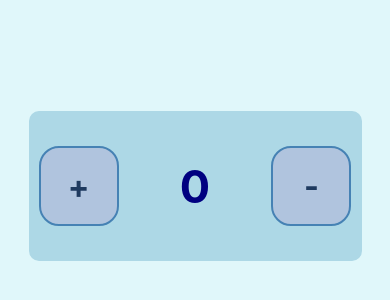
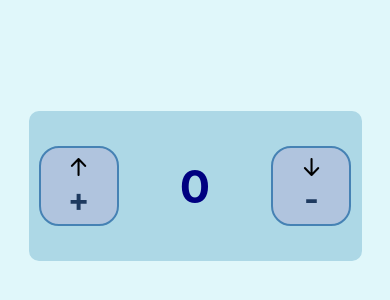
Before and after one commit to Ar-ee-ba/to-do-app, a React Native app: screen / in a window 390 px wide. Shown: the part 236-536 px from the top of the page. Built offline with nearby package versions, Linux system fonts and the light colour scheme.

Commit message:
feature:Counter

```diff
--- a/src/components/button.js
+++ b/src/components/button.js
@@ -1,9 +1,10 @@
 import { TouchableOpacity, Text, StyleSheet } from "react-native";
 import React from "react";
 
-export default function Button({ onPress, title }) {
+export default function Button({ onPress, title, btnIcon }) {
   return (
     <TouchableOpacity onPress={onPress} style={styles.buttonCon}>
+      {btnIcon}
       <Text style={styles.buttonText}>{title}</Text>
     </TouchableOpacity>
   );
--- a/src/screens/counter.js
+++ b/src/screens/counter.js
@@ -1,6 +1,9 @@
 import { View, Text, StyleSheet } from "react-native";
 import React, { useState } from "react";
 import Button from "../components/button";
+import Icon from "@expo/vector-icons/Ionicons";
+import AntDesign from "@expo/vector-icons/AntDesign";
+import AntDesigns from "@expo/vector-icons/AntDesign";
 
 const ranger = 1;
 const MIN_COUNT_LIMIT = 0;
@@ -17,12 +20,20 @@ export default function Counter() {
     <View style={styles.container}>
       <View style={styles.box}>
         <View>
-          <Button onPress={onAddPressed} title={"+"} />
+          <Button
+            onPress={onAddPressed}
+            title={"+"}
+            btnIcon={<AntDesign name="arrowup" size={24} color="black" />}
+          />
         </View>
 
         <Text style={styles.counterText}>{count}</Text>
         <View>
-          <Button onPress={onSubtractPressed} title={"-"} />
+          <Button
+            onPress={onSubtractPressed}
+            title={"-"}
+            btnIcon={<AntDesigns name="arrowdown" size={24} color="black" />}
+          />
         </View>
       </View>
     </View>
```
